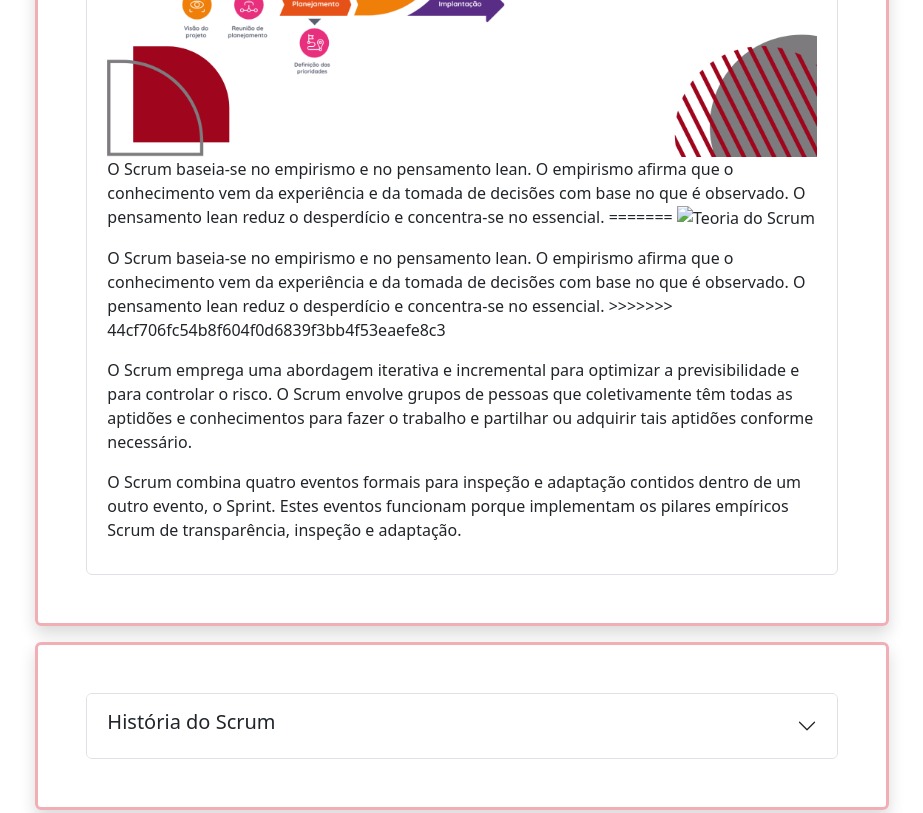
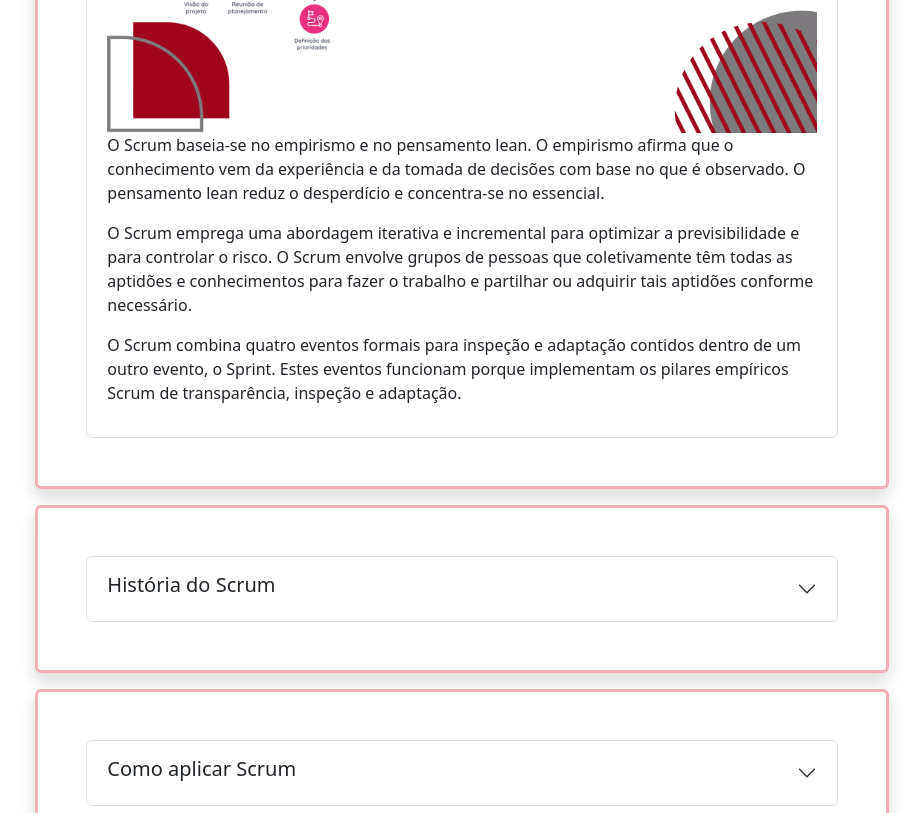
Before and after one commit to EquipeEcho/EasyScrum, a plain HTML site: page templates/index.html in a window 1280 px wide. Shown: the part 920-1733 px from the top of the page, without its empty margins (178-1101 px from the left). Drawn offline with nearby package versions, Linux system fonts and the light colour scheme.

Commit message:
att sem erros (eu acho)

```diff
--- a/static/css/style.css
+++ b/static/css/style.css
@@ -1,5 +1,10 @@
 .teste_container{
     padding: 0;
+}
+body{
+    min-height: 100vh;
+    position: relative;
+    padding-bottom: 80px;
 }
 
 h2 {
@@ -31,3 +36,8 @@ audio::-webkit-media-controls-panel{
 audio::-webkit-media-controls-current-time-display, ::-webkit-media-controls-time-remaining-display{
     color: white;
 }
+footer{
+    position: absolute;
+    bottom: 0;
+    height: 80px;
+}
--- a/static/css/test-scrum.css
+++ b/static/css/test-scrum.css
@@ -3,6 +3,9 @@ body {
     background-color: #f4f4f4;
     margin: 0;
     padding: 20px;
+    min-height: 100vh;
+    position: relative;
+    padding-bottom: 80px;
 }
 
 #foto-logo {
@@ -121,3 +124,8 @@ h1 {
     background-color: #ffffffff;
     border: #f44336;
 }
+footer{
+    position: absolute;
+    bottom: 0;
+    height: 80px;
+}
--- a/templates/index.html
+++ b/templates/index.html
@@ -11,7 +11,7 @@
     <link href="https://fonts.googleapis.com/css2?family=Commissioner:wght@100..900&display=swap" rel="stylesheet">
     <title>Easy Scrum</title>
 </head>
-<body class="p-0 m-0 border-0 bd-example m-0 border-0">
+<body class="border-0 bd-example">
     <header class="fixed-top w-100 z-5">
         <nav class="navbar navbar-expand-lg bg-body-tertiary">
             <div class="container-fluid">
@@ -70,7 +70,7 @@
           <div class="accordion" id="accordionExample">
             <div class="accordion-item">
               <h2 class="accordion-header ">
-                <button class="accordion-button " type="button" data-bs-toggle="collapse" data-bs-target="#collapseOne" aria-expanded="true" aria-controls="collapseOne" id="1">
+                <button class="accordion-button" type="button" data-bs-toggle="collapse" data-bs-target="#collapseOne" aria-expanded="true" aria-controls="collapseOne" id="1">
                     <h5>Teoria do Scrum</h5>
                 </button>
               </h2>
@@ -82,13 +82,8 @@
                         <source src="/static/audios/audio1e2.mp3" type="audio/mpeg">
                         </audio>
                       </div>
-<<<<<<< HEAD
                         <img src="/static/images/teoria-scrum.png" alt="Teoria do Scrum" class="img-fluid">
-                        <p>O Scrum baseia‐se no empirismo e no pensamento lean. O empirismo afirma que o          conhecimento vem da experiência e da tomada de decisões com base no que é observado. O pensamento lean reduz o desperdício e concentra‐se no essencial.
-=======
-                        <img src="../media/images/teoria-scrum.png" alt="Teoria do Scrum" class="img-fluid">
                         <p>O Scrum baseia‐se no empirismo e no pensamento lean. O empirismo afirma que o conhecimento vem da experiência e da tomada de decisões com base no que é observado. O pensamento lean reduz o desperdício e concentra‐se no essencial.
->>>>>>> 44cf706fc54b8f604f0d6839f3bb4f53eaefe8c3
                         </p>
                         <p>O Scrum emprega uma abordagem iterativa e incremental para optimizar a previsibilidade e para controlar o risco. O Scrum envolve grupos de pessoas que coletivamente têm todas as aptidões e conhecimentos para fazer o trabalho e partilhar ou adquirir tais aptidões conforme necessário.
                         </p>
@@ -661,8 +656,6 @@
                 </div>
               </section>
             </div>
-  </main>
-
             <footer class="container-fluid bg-dark">
               <section class="row h-10">
                   <div class="col-fluid text-center text-white pt-4 pb-4">
@@ -671,6 +664,7 @@
               </section>
 
           </footer>
+  </main>
     <script src="https://cdn.jsdelivr.net/npm/bootstrap@5.3.3/dist/js/bootstrap.bundle.min.js" integrity="sha384-YvpcrYf0tY3lHB60NNkmXc5s9fDVZLESaAA55NDzOxhy9GkcIdslK1eN7N6jIeHz" crossorigin="anonymous"></script>
 
 </body>
```
Also changed, not shown: templates/test-scrum.html (+2 -3 lines), templates/teste.html (+7 -7 lines). Lines whose indentation alone changed are shown as unchanged.
